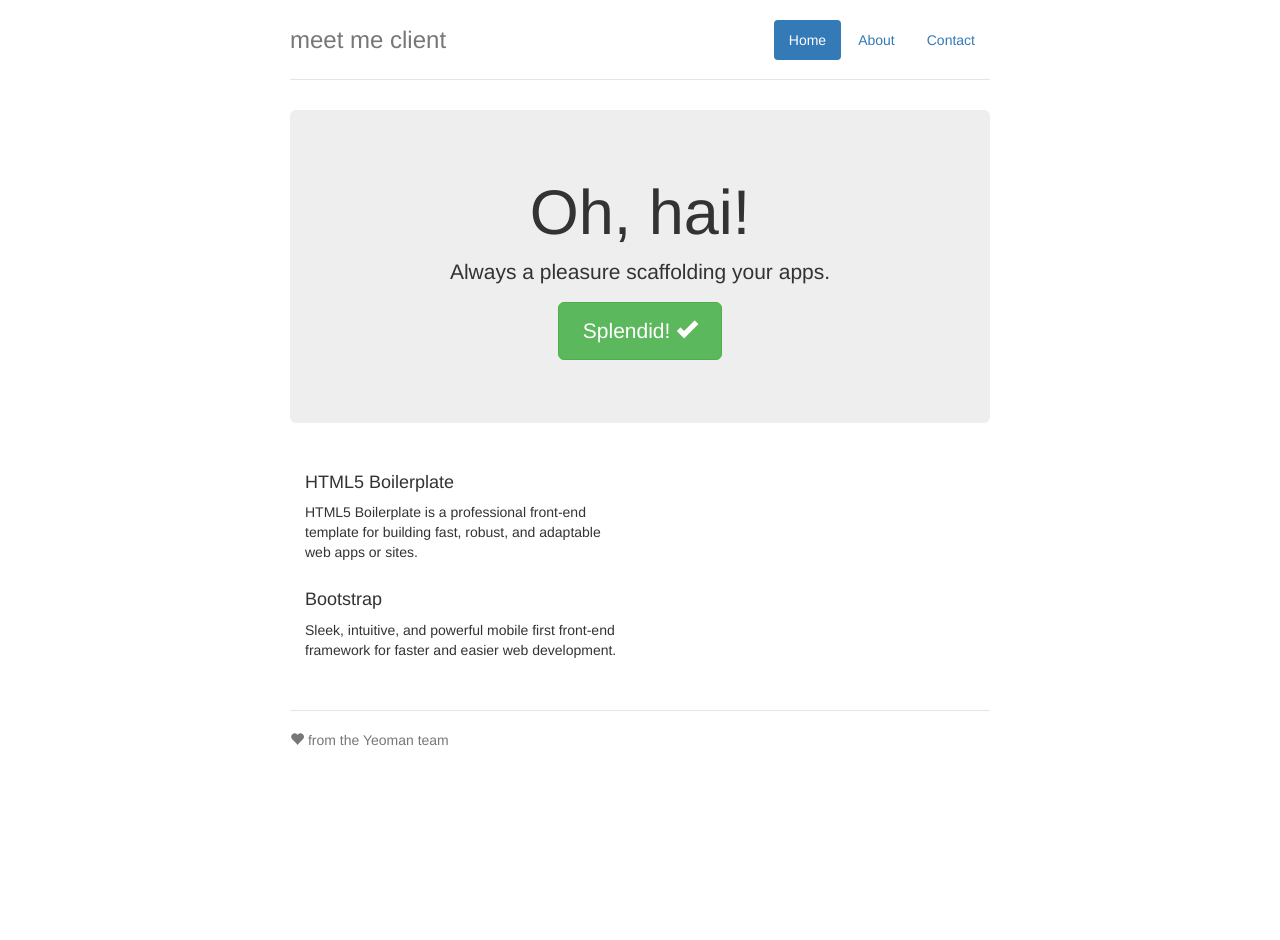
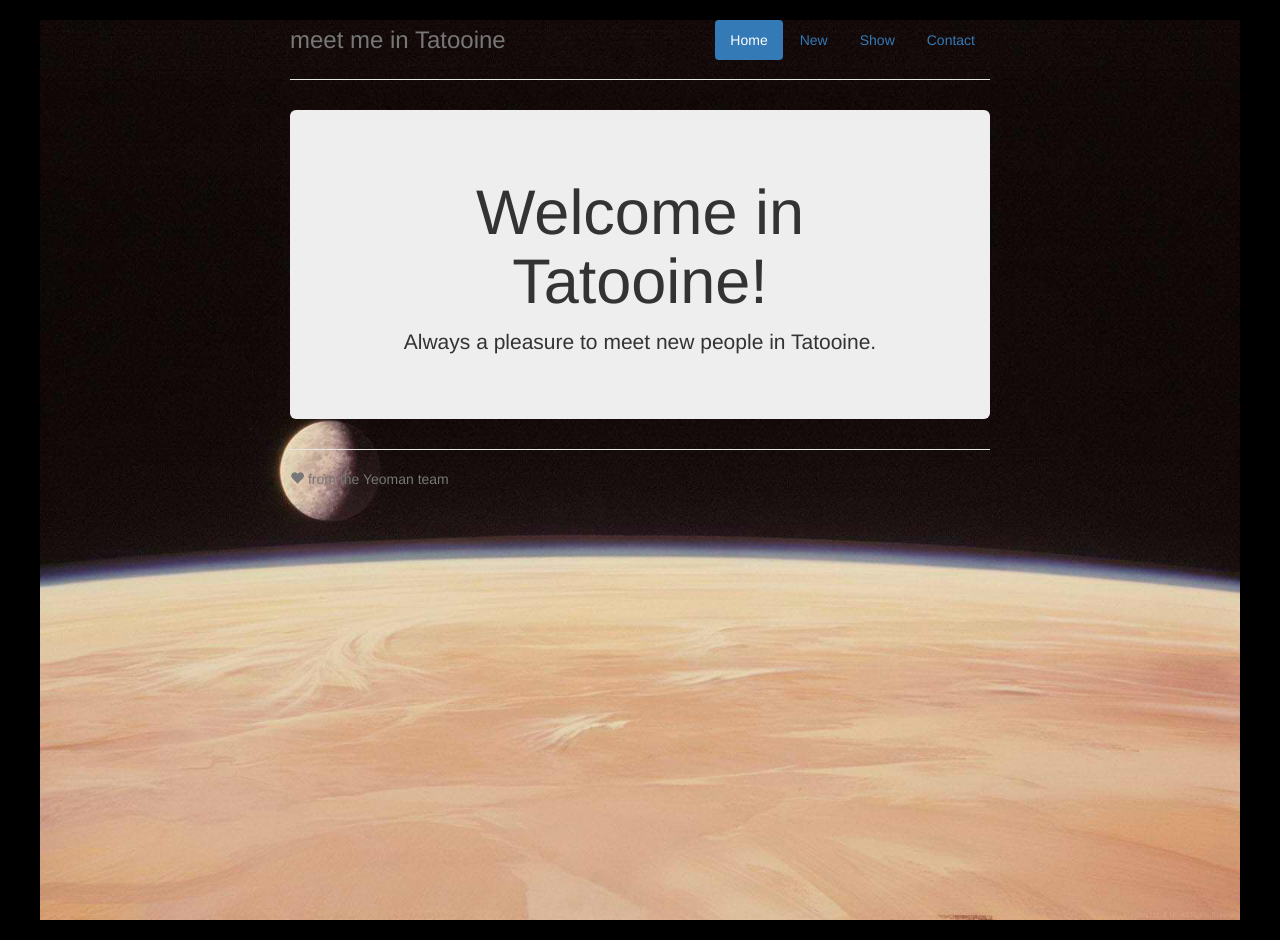
Before and after one commit to buzzlightyear182/Meet-me-in-Tatooine, a website: page app/index.html in a window 1280 px wide. Before the commit the page ends 800 px from the top, so only its background shows below. Drawn offline with nearby package versions, Linux system fonts and the light colour scheme; files that its build step writes are made by us from their sources.

Commit message:
created layout

```diff
--- a/app/index.html
+++ b/app/index.html
@@ -21,42 +21,30 @@
             <p class="browsehappy">You are using an <strong>outdated</strong> browser. Please <a href="http://browsehappy.com/">upgrade your browser</a> to improve your experience.</p>
         <![endif]-->
 
-
+        <main>
             <div class="container">
-            <div class="header">
+                <header class="header">
                         <ul class="nav nav-pills pull-right">
                             <li class="active"><a href="#">Home</a></li>
-                    <li><a href="#">About</a></li>
+                            <li><a href="form.html">New</a></li>
+                            <li><a href="show.html">Show</a></li>
                             <li><a href="#">Contact</a></li>
                         </ul>
-                <h3 class="text-muted">meet me client</h3>
-            </div>
+                    <h3 class="text-muted">meet me in Tatooine</h3>
+               </header>
 
-            <div class="jumbotron">
-                <h1>Oh, hai!</h1>
-                <p class="lead">Always a pleasure scaffolding your apps.</p>
-                <p><a class="btn btn-lg btn-success" href="#">Splendid! <span class="glyphicon glyphicon-ok"></span></a></p>
-            </div>
-
-            <div class="row marketing">
-                <div class="col-lg-6">
-                    <h4>HTML5 Boilerplate</h4>
-                    <p>HTML5 Boilerplate is a professional front-end template for building fast, robust, and adaptable web apps or sites.</p>
-
-
-
-                    <h4>Bootstrap</h4>
-                    <p>Sleek, intuitive, and powerful mobile first front-end framework for faster and easier web development.</p>
-
-
-                </div>
-            </div>
+                <article id="view" class="jumbotron">
+                    <h1>Welcome in Tatooine!</h1>
+                    <p class="lead">Always a pleasure to meet new people in Tatooine.</p>
+                    </p>
+                </article>
 
                 <div class="footer">
                     <p><span class="glyphicon glyphicon-heart"></span> from the Yeoman team</p>
                 </div>
 
             </div>
+        </main>
 
 
         <!-- build:js scripts/vendor.js -->
--- a/app/styles/main.css
+++ b/app/styles/main.css
@@ -9,6 +9,17 @@
 body {
     padding-top: 20px;
     padding-bottom: 20px;
+    background-color: black;
+
+}
+
+main {
+    width: 1200px;
+    height: 900px;
+    background-image: url("../images/Tatooine.jpg");
+    background-repeat: no-repeat;
+    margin: 0 auto;
+
 }
 
 /* Everything but the jumbotron gets side spacing for mobile first views */
```
Also changed, not shown: app/images/Tatooine.jpg (added). Lines whose indentation alone changed are shown as unchanged.
